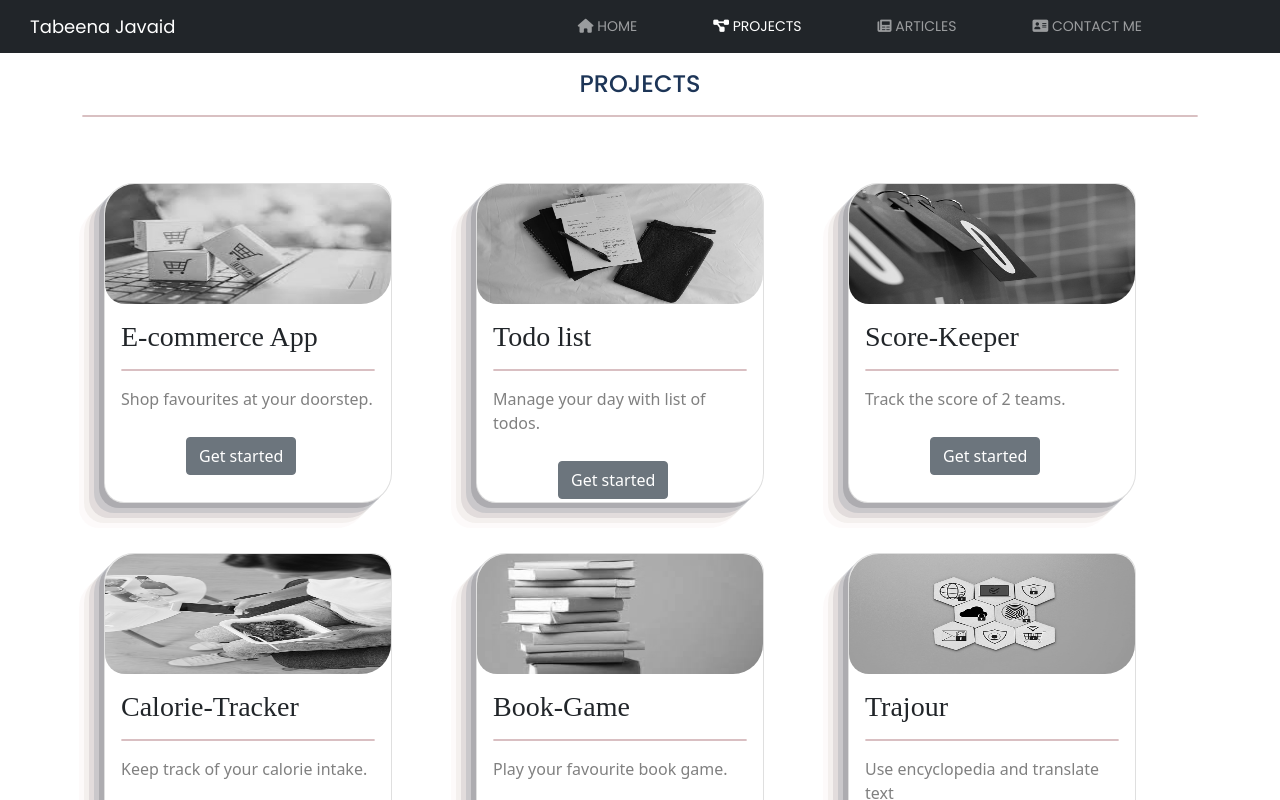
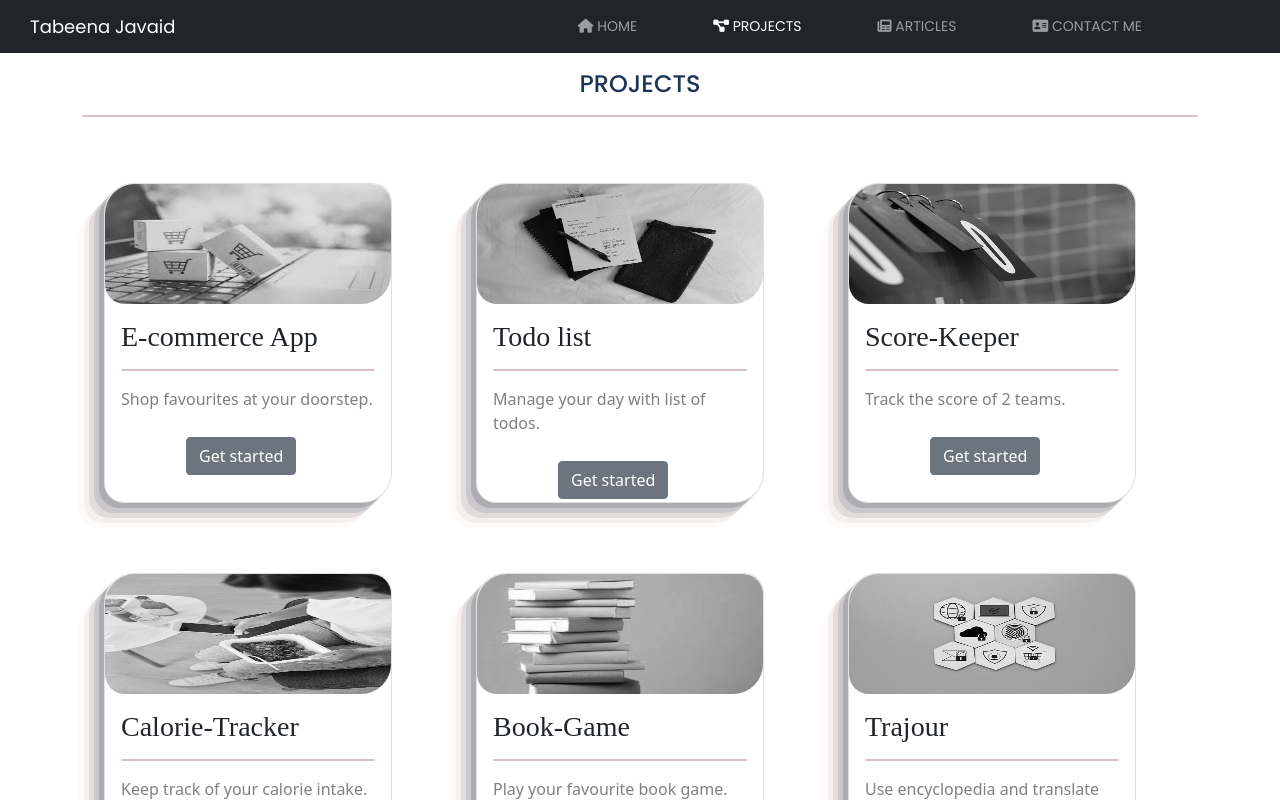
Before and after one commit to TabeenaJavaid/Portfolio-Website, a React (Create React App) app: page /projects in a window 1280 px wide. Built offline with nearby package versions, Linux system fonts and the light colour scheme.

Commit message:
added styles

```diff
--- a/src/Components/EachProject.js
+++ b/src/Components/EachProject.js
@@ -6,7 +6,7 @@ import './EachProject.css';
 const EachProject=({img, address, text, heading})=>{
     return(
 
-        <div className='each' style={{ marginTop: '50px', display: 'inline-flex', justifyContent: 'center', marginRight: '40px'}}>
+        <div className='each' style={{ marginBottom: '20px',marginTop: '50px', display: 'inline-flex', justifyContent: 'center', marginRight: '40px'}}>
             <div className='row'>
 
                 <div className="col-lg-6 col-md-4 ">
--- a/src/Components/Projects.css
+++ b/src/Components/Projects.css
@@ -14,6 +14,7 @@ section{
  .container{
       height:100vh;
       margin-top:15px;
+
     }
 
     @media screen and (max-width:300px) {
```
